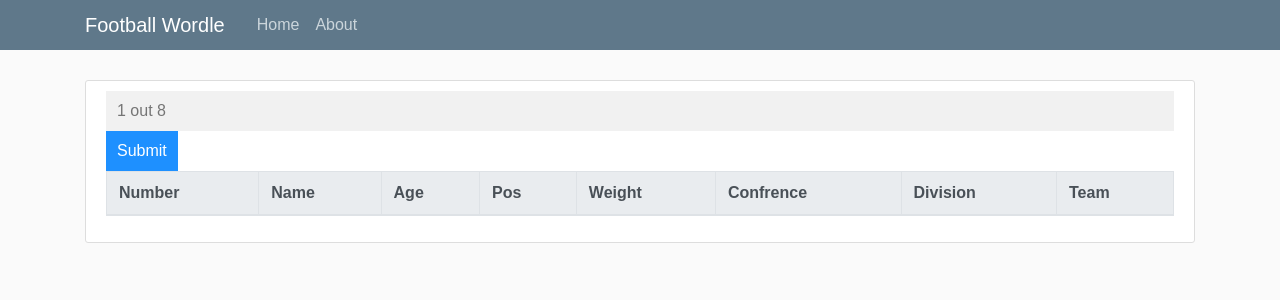
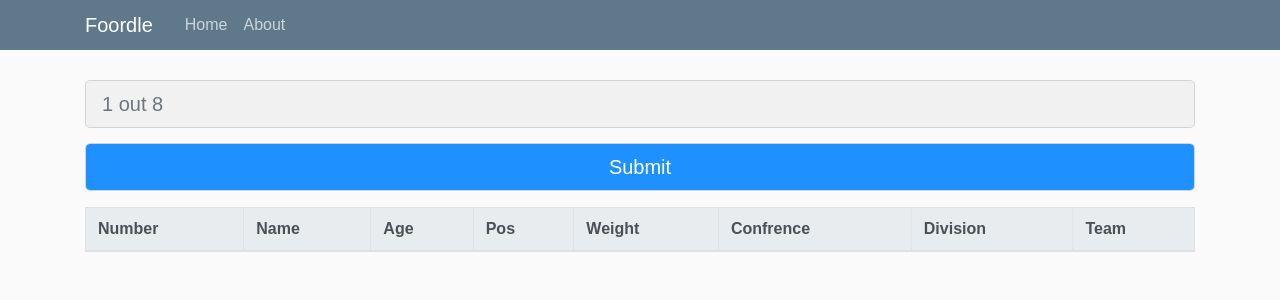
Before and after one commit to AviFried/Foorlde, a Flask app: page / in a window 1280 px wide. Shown: the top 300 px of the page. Run offline with Flask 2, Linux system fonts and the light colour scheme; lists and menus that the app fills with data are empty; some libraries are stand-ins or nearby versions.

Commit message:
Prettify

```diff
--- a/templates/home.html
+++ b/templates/home.html
@@ -1,22 +1,26 @@
 {% extends "layout.html" %}
 {% block content %}
 
-        <article class="media content-section">
+        <article class="media content">
           <div class="media-body">
+              <div>
               {% if invalid == True %}
               <h1>No Player Found. Try Again.</h1>
               {% endif %}
+                  </div>
+
               <form method="POST">
-
-                <input list="choices" id="myInput" type="text" name = 'playerName' placeholder='{{tries}} out 8'>
-                <input type="submit">
+                    <div class = "form-group">
+                <input class="form-control form-control-lg" list="choices" id="myInput" type="text" name = 'playerName' placeholder='{{tries}} out 8'>
+                <input type="submit" class="form-control form-control-lg" style="margin-top: 15px;">
                   <datalist id="choices">
                     {% for name in names %}
                       <option value = '{{name}}'>
                     {% endfor %}
                   </datalist>
+                        </div>
+              </form>
 
-              </form>
               {% for post in posts %}
                 <h1>{{post.author}}</h1>
               {% endfor %}
--- a/templates/layout.html
+++ b/templates/layout.html
@@ -11,9 +11,9 @@
     <link rel="stylesheet" type="text/css" href="{{ url_for('static', filename='main.css') }}">
 
     {% if title %}
-        <title>Football Wordle - {{ title }}</title>
+        <title>Foordle - {{ title }}</title>
     {% else %}
-        <title>Football Wordle</title>
+        <title>Foordle</title>
     {% endif %}
 </script>
 
@@ -22,7 +22,7 @@
     <header class="site-header">
       <nav class="navbar navbar-expand-md navbar-dark bg-steel fixed-top">
         <div class="container">
-          <a class="navbar-brand mr-4" href="/">Football Wordle</a>
+          <a class="navbar-brand mr-4" href="/">Foordle</a>
           <button class="navbar-toggler" type="button" data-toggle="collapse" data-target="#navbarToggle" aria-controls="navbarToggle" aria-expanded="false" aria-label="Toggle navigation">
             <span class="navbar-toggler-icon"></span>
           </button>
@@ -37,10 +37,10 @@
         </div>
       </nav>
     </header>
-    <main role="main" class="container">
-      <div class="row">
+    <main role="main" class="container ">
+      <div class="row  my-auto">
 
-        <div class="col-lg">
+        <div class="col-lg my-auto">
           {% block content %}{% endblock %}
         </div>
 
```
